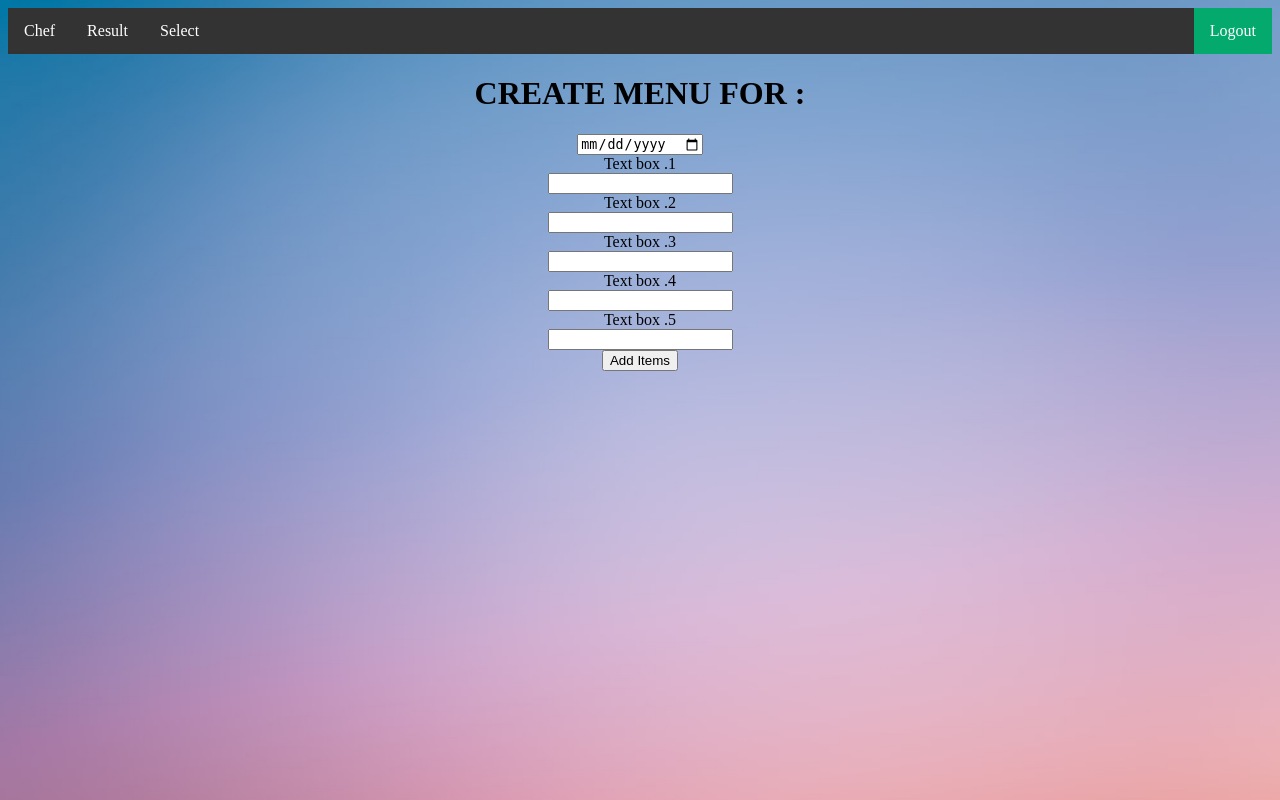
After one commit to XavierPereira2003/CanteenConnect, a Django app: page /chef/selection in a window 1280 px wide. The commit adds this page. Run offline with Django 4.2, Linux system fonts and the light colour scheme; a user stored in the database is signed in.

Commit message:
Many Changes
Chef page added and set up
Logout button setup
Chef navbar setup

```diff
--- a/CanteenConnect/main/urls.py
+++ b/CanteenConnect/main/urls.py
@@ -5,4 +5,6 @@ urlpatterns = [
     path('',views.login,name="login"),
     path('student/',views.student_home,name="home_s"),
     path('chef/',views.chef_home,name="home_c"),
+    path('chef/selection', views.chef_select, name="home_c_s"),
+    path('logout',views.logout, name="logout")
 ]
--- a/CanteenConnect/main/views.py
+++ b/CanteenConnect/main/views.py
@@ -2,7 +2,7 @@ from django.shortcuts import render, redirect
 from django.contrib.auth import authenticate
 from django.contrib import auth, messages
 from django.contrib.auth.decorators import user_passes_test
-
+from .models import Menu
 # Create your views here.
 
 '''Tests Region'''
@@ -26,6 +26,9 @@ def login(request): #allows user to log into site is capable of diffrentiating b
     else:
         return render(request,'login.html')#Not sure what this is for
 
+def logout(request):
+    auth.logout(request)
+    return redirect('login')
 
 @user_passes_test(student_check)#to only allow if user is student
 def student_home(request):
@@ -34,3 +37,7 @@ def student_home(request):
 @user_passes_test(chef_check)#to only allow if user is chef
 def chef_home(request):
     return render(request,'chef_home.html',{})
+
+@user_passes_test(chef_check)
+def chef_select(request):
+    return render(request,'chef_inserter.html',{})
--- /dev/null
+++ b/CanteenConnect/static/main/templates/chef_inserter.html
@@ -0,0 +1,81 @@
+<!DOCTYPE html>
+<html>
+
+<head>
+  <style>
+    ul {
+      list-style-type: none;
+      margin: 0;
+      padding: 0;
+      overflow: hidden;
+      background-color: #333;
+    }
+
+    li {
+      float: left;
+    }
+
+    li a {
+      display: block;
+      color: white;
+      text-align: center;
+      padding: 14px 16px;
+      text-decoration: none;
+    }
+
+    li a:hover:not(.active) {
+      background-color: #111;
+    }
+
+    .active {
+      background-color: #04AA6D;
+    }
+
+    .c {
+      text-align: center;
+    }
+
+    html {
+      background-image: url("/static/main/img/backchef.jfif");
+      position: fixed;
+      left: 0;
+      top: 0;
+      width: 100%;
+      height: 100%;
+      background-repeat: no-repeat;
+      background-size: cover;
+    }
+  </style>
+</head>
+
+<body>
+  <ul>
+    <li><a href="#Chef">Chef</a></li>
+    <li><a href="{% url 'home_c' %}">Result</a></li>
+    <li><a href="{% url 'home_c_s' %}">Select</a></li>
+    <li style="float:right"><a class="active" href="{% url 'logout' %}">Logout</a></li>
+  </ul>
+  <div class="c">
+    <h1 font="120">CREATE MENU FOR :</h1>
+    <form action=C:\\Users\\MITHUN\\python\\helperrr.html>
+
+      <input type="date" id="birthday" name="birthday">
+      <br>
+
+
+      <label>Text box .1</label><br>
+      <input type="text" id="fname" name="fname"><br>
+      <label>Text box .2</label><br>
+      <input type="text" id="fname" name="fname"><br>
+      <label>Text box .3</label><br>
+      <input type="text" id="lname" name="lname"><br>
+      <label>Text box .4</label><br>
+      <input type="text" id="lname" name="lname"><br>
+      <label>Text box .5</label><br>
+      <input type="text" id="lname" name="lname"><br>
+      <input type="submit" value="Add Items">
+    </form>
+  </div>
+</body>
+
+</html>
```
Also changed, not shown: CanteenConnect/static/main/templates/chef_home.html (+94 -5 lines), CanteenConnect/static/main/templates/old/chef_home2.html (added, +7 -0 lines), CanteenConnect/db.sqlite3 (added), CanteenConnect/static/main/img/backchef.jfif (added).
